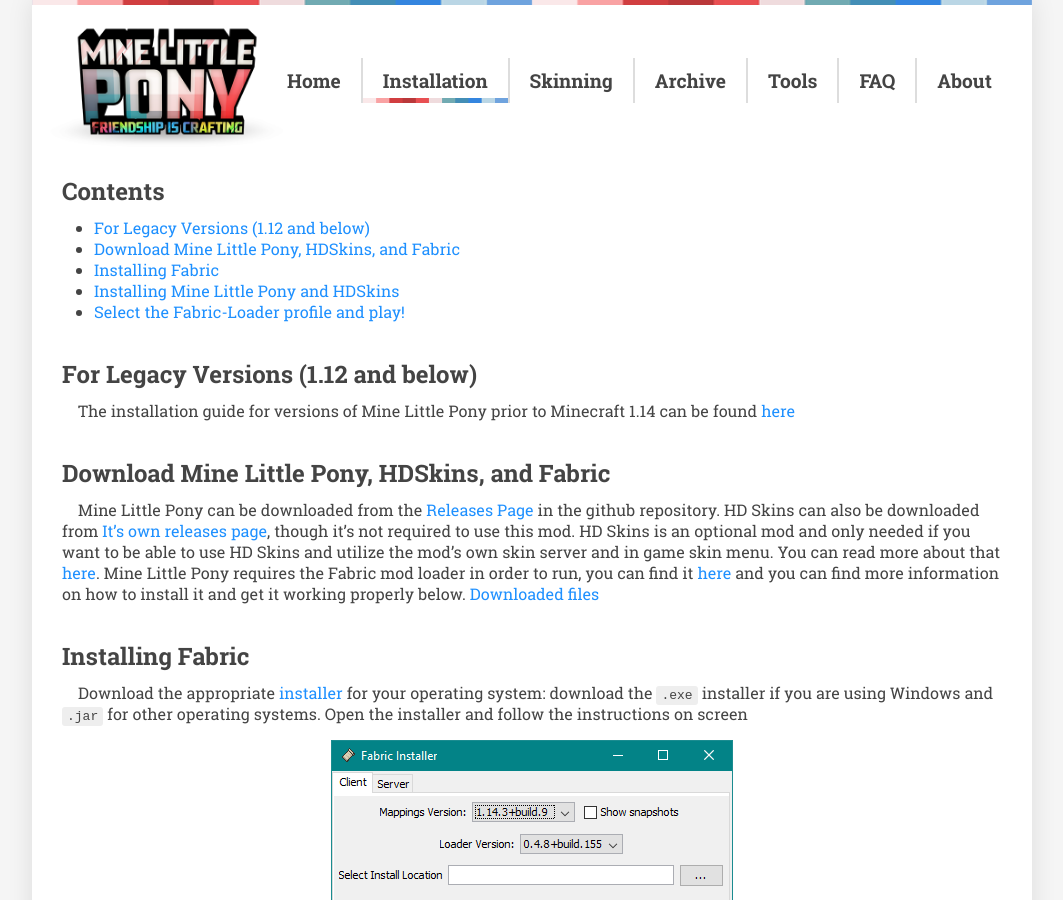
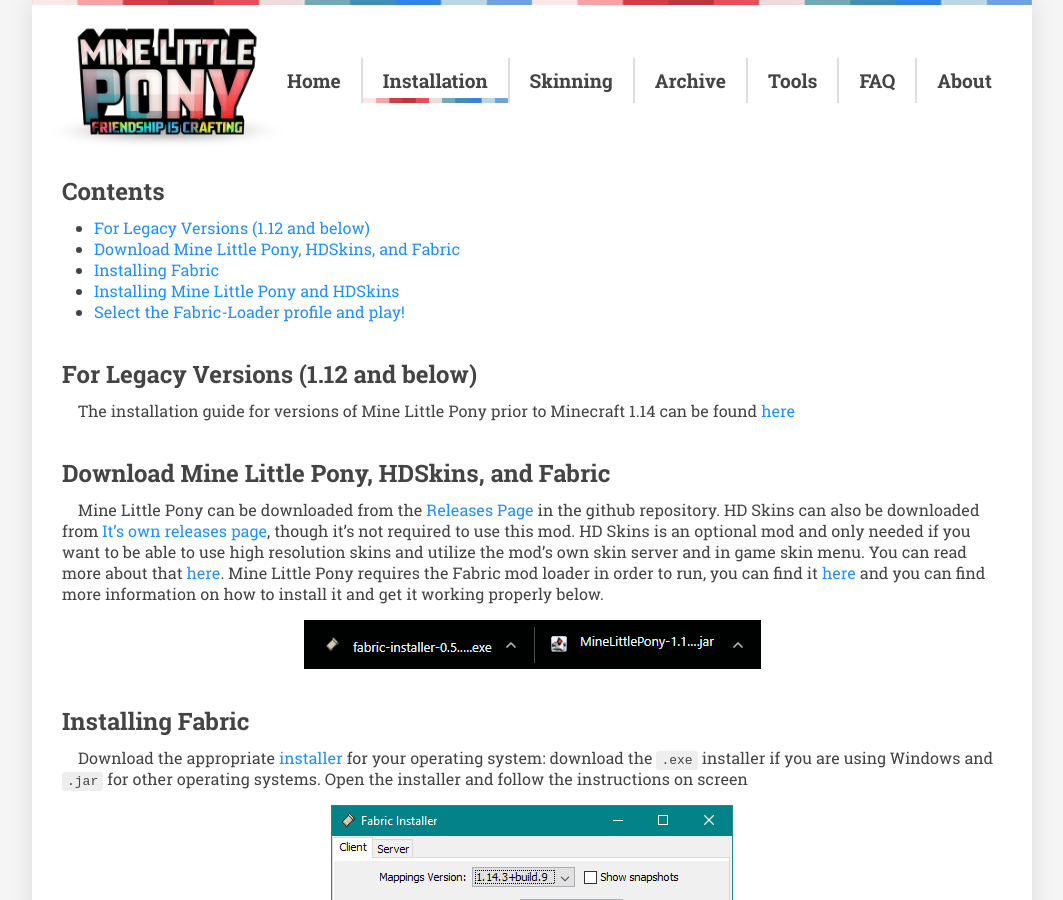
Before and after one commit to MineLittlePony/minelittlepony.github.io, a Jekyll site: the page built from pages/installation.md, in a window 1280 px wide and 900 px high. Shown: the whole window, without its empty margins (108-1171 px from the left). Built offline with Jekyll 4.4.1, drawn with Linux system fonts in a browser that asks for light colours.

Commit message:
Update installation.md
Last update I swear, I broke something small

```diff
--- a/pages/installation.md
+++ b/pages/installation.md
@@ -14,8 +14,8 @@
 The installation guide for versions of Mine Little Pony prior to Minecraft 1.14 can be found [here]({{ '/installation-legacy' | relative_url }})
 
 ## Download Mine Little Pony, HDSkins, and Fabric {#step1}
-Mine Little Pony can be downloaded from the [Releases Page](https://github.com/MineLittlePony/MineLittlePony/releases){:target="_blank"} in the github repository. HD Skins can also be downloaded from [It's own releases page](https://github.com/MineLittlePony/HDSkins/releases){:target="_blank"}, though it's not required to use this mod. HD Skins is an optional mod and only needed if you want to be able to use HD Skins and utilize the mod's own skin server and in game skin menu. You can read more about that [here](https://minelittlepony-mod.com/help/#uploading-your-skins){:target="_blank"}. Mine Little Pony requires the Fabric mod loader in order to run, you can find it [here](https://fabricmc.net/use/){:target="_blank"} and you can find more information on how to install it and get it working properly below.
-[Downloaded files]({{ '/assets/installation/step1.png' | relative_url }})
+Mine Little Pony can be downloaded from the [Releases Page](https://github.com/MineLittlePony/MineLittlePony/releases){:target="_blank"} in the github repository. HD Skins can also be downloaded from [It's own releases page](https://github.com/MineLittlePony/HDSkins/releases){:target="_blank"}, though it's not required to use this mod. HD Skins is an optional mod and only needed if you want to be able to use high resolution skins and utilize the mod's own skin server and in game skin menu. You can read more about that [here](https://minelittlepony-mod.com/help/#uploading-your-skins){:target="_blank"}. Mine Little Pony requires the Fabric mod loader in order to run, you can find it [here](https://fabricmc.net/use/){:target="_blank"} and you can find more information on how to install it and get it working properly below.
+![Downloaded files]({{ '/assets/installation/step1.png' | relative_url }})
 
 ## Installing Fabric {#step2}
 Download the appropriate [installer](https://fabricmc.net/use/){:target="_blank"} for your operating system: download the `.exe` installer if you are using Windows and `.jar` for other operating systems. Open the installer and follow the instructions on screen
```
